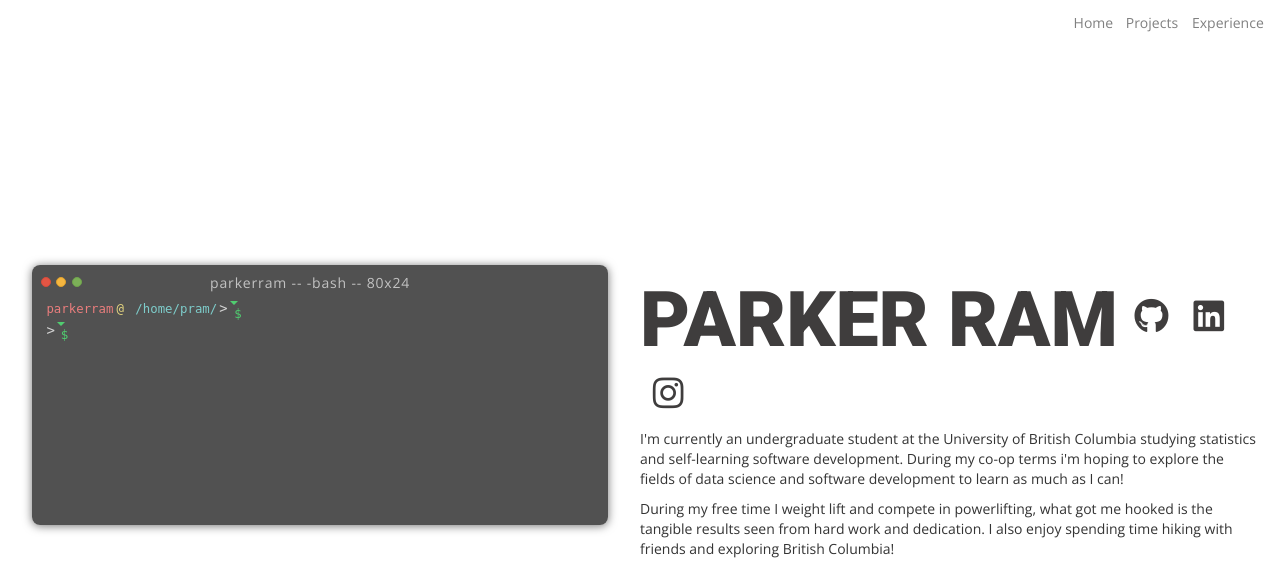
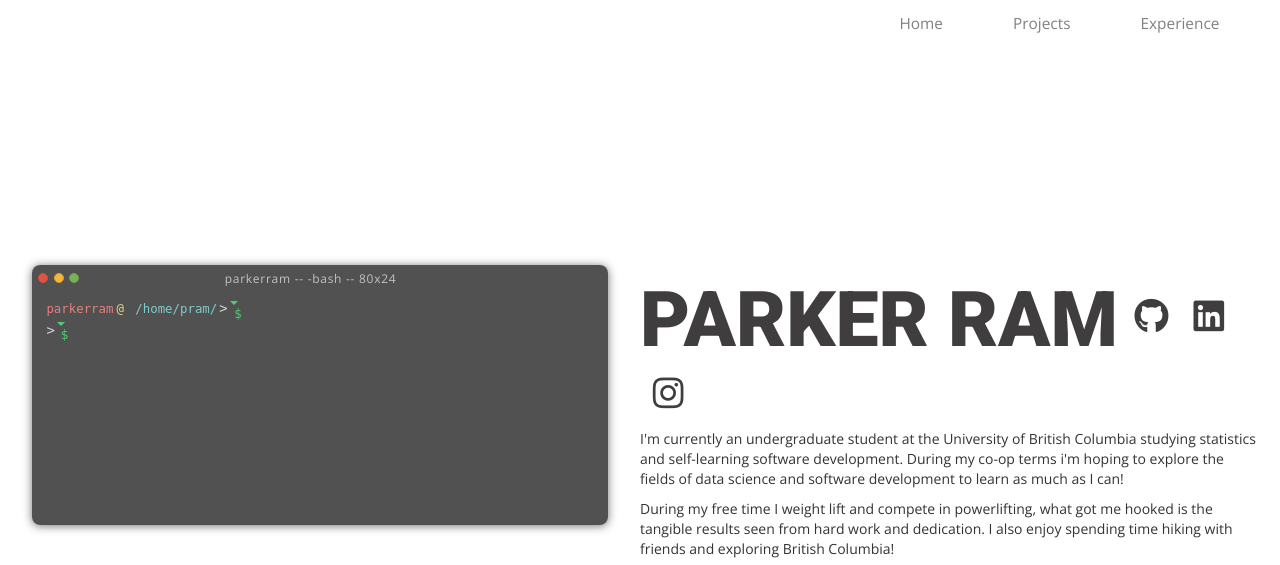
Before and after one commit to ParkerRam/personal_website, a Flask app: page / in a window 1280 px wide. Shown: the top 565 px of the page. Run offline with Flask 2, Linux system fonts and the light colour scheme; some libraries are stand-ins or nearby versions.

Commit message:
minor aesthetics improvements

```diff
--- a/static/css/base.css
+++ b/static/css/base.css
@@ -7,8 +7,8 @@ body {
 .navbar-ref {
     color: #808080;
     font-family: 'Open Sans', sans-serif;
-    font-size: 100%;
-    margin: 30% 20%;
+    font-size: 110%;
+    margin: 0px 30px;
 }
 
 .navbar-ul {
--- a/static/css/home.css
+++ b/static/css/home.css
@@ -78,7 +78,7 @@ body {
   text-align: center;
   border-top-left-radius: 8px;
   border-top-right-radius: 8px;
-  padding: 1% 1%;
+  padding: 0.25% 0.5%;
 }
 #terminal .terminal .window-title .win-buttons {
   position: relative;
@@ -113,7 +113,7 @@ body {
   position: relative;
   display: inline-block;
   color: rgba(255, 255, 255, 0.65);
-  font-size: 14px;
+  font-size: 12px;
   font-weight: 400;
   letter-spacing: 0.06em;
   text-align: center;
```
